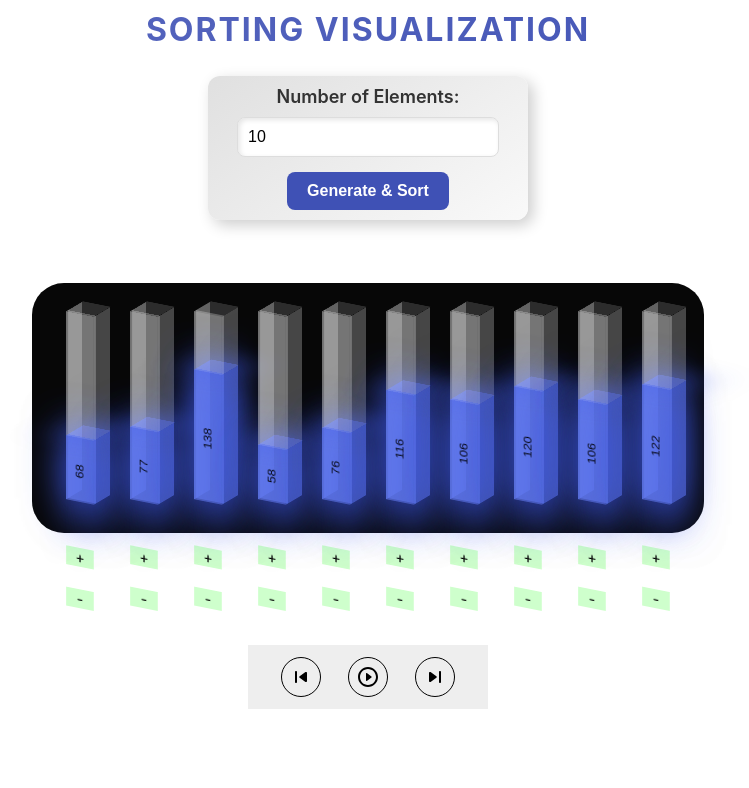
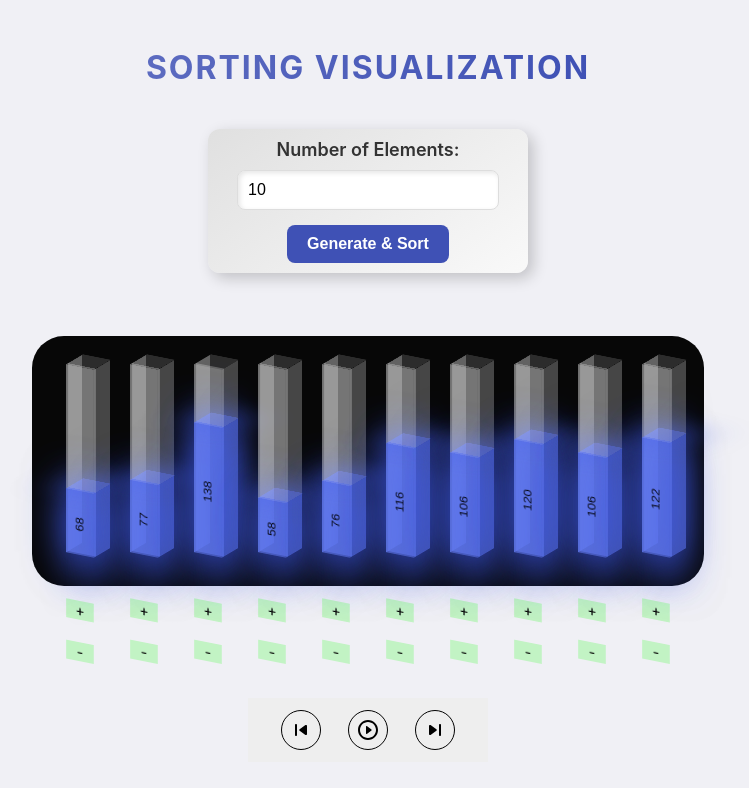
Before and after one commit to mishra-naveen-dev/Sorting_Visualization, a React (Create React App) app: page / in a window 1280 px wide. Shown: the top 788 px of the page, without its empty margins (272-1021 px from the left). Built offline with nearby package versions, Linux system fonts and the light colour scheme.

Commit message:
bubble sort working propely

```diff
--- a/src/App.css
+++ b/src/App.css
@@ -1,6 +1,65 @@
 .App {
   text-align: center;
+  position: relative;
+  min-height: 100vh;
+  background: #f0f0f5;
+  display: flex;
+  flex-direction: column;
+  align-items: center;
+  justify-content: center;
 }
+
+/* Main wave background container */
+.background-wave {
+  position: absolute;
+  width: 100%;
+  height: 100%;
+  top: 0;
+  left: 0;
+  z-index: -1; /* Send it behind the content */
+  background: linear-gradient(
+      to bottom,
+      rgba(255, 255, 255, 0.2),
+      rgba(255, 255, 255, 0)
+    ),
+    linear-gradient(to bottom, rgba(255, 255, 255, 0.1), rgba(255, 255, 255, 0));
+  animation: moveWaves 5s ease-in-out infinite;
+  overflow: hidden;
+}
+
+@keyframes moveWaves {
+  0% {
+    background-position: 0 0;
+  }
+  50% {
+    background-position: 0 50px;
+  }
+  100% {
+    background-position: 0 0;
+  }
+}
+
+.background-wave::before {
+  content: "";
+  position: absolute;
+  width: 100%;
+  height: 400px;
+  background-image: url("../image/img1.jpg"); /* Make sure this path is correct */
+  bottom: 0;
+  left: 0;
+  opacity: 0.5; /* Adjust transparency */
+  animation: wave 10s infinite linear;
+}
+
+@keyframes wave {
+  0% {
+    transform: translateX(0);
+  }
+  100% {
+    transform: translateX(-100%);
+  }
+}
+
 .heading {
   font-size: 2em;
   color: #3f51b5;
@@ -29,7 +88,6 @@
   justify-content: center;
   align-items: center;
   height: 250px;
-  /* overflow: hidden; */
 }
 
 .card {
@@ -38,7 +96,6 @@
   background-color: #070707;
 }
 
-/* Button styles */
 .controller {
   background: #555;
   margin: 0 1em;
@@ -51,10 +108,9 @@
   display: flex;
   justify-content: center;
   align-items: center;
-  transition: background-color 0.3s, transform 0.3s; /* Smooth hover transition */
+  transition: background-color 0.3s, transform 0.3s;
 }
 
-/* Hover effect for buttons */
 .controller:hover {
   background-color: #555;
   color: white;
@@ -66,18 +122,15 @@
   width: 15em;
   background-color: #eee;
   display: flex;
-  justify-content: center; /* Center buttons horizontally */
-  align-items: center; /* Center buttons vertically */
+  justify-content: center;
+  align-items: center;
 }
 
 .control-panel {
   display: flex;
   justify-content: center;
   align-items: center;
-  margin-top: 5em; /* Add some space between the panel and content */
-}
-
-.panel {
+  margin-top: 5em;
 }
 
 .input-panel {
--- a/src/App.js
+++ b/src/App.js
@@ -19,7 +19,7 @@ class App extends Component {
     colorSteps: [], // stores the color changes during sorting
     currentStep: 0, // keeps track of the current step of the sorting process
     count: 10, // default number of elements
-    delay: 10, // delay between each step in milliseconds
+    delay: 500, // delay between each step in milliseconds
     algorithm: "Bubble Sort", // selected sorting algorithm
     timeouts: [], // stores timeouts for each step of the animation
     userCount: 10, // to store user input for the number of elements
@@ -36,9 +36,12 @@ class App extends Component {
 
   // Handle change of user input for the number of elements
   handleInputChange = (event) => {
-    this.setState({
-      userCount: parseInt(event.target.value) || 0, // handle non-numeric input gracefully
-    });
+    const value = parseInt(event.target.value);
+    if (!isNaN(value) && value > 0) {
+      this.setState({
+        userCount: value,
+      });
+    }
   };
 
   // Handle button click to start sorting based on user input
@@ -54,12 +57,14 @@ class App extends Component {
     let steps = this.state.arraSteps.slice();
     let colorSteps = this.state.colorSteps.slice();
 
-    // Use the selected algorithm to generate sorting steps
+    console.log("Current array before sorting:", array); // Debug log
     this.ALGORITHM[this.state.algorithm](array, 0, steps, colorSteps);
 
     this.setState({
       arraSteps: steps,
       colorSteps: colorSteps,
+    }, () => {
+      console.log("Generated sorting steps:", steps); // Debug log
     });
   };
 
@@ -108,7 +113,7 @@ class App extends Component {
 
   // Updates the array based on user input and regenerates steps
   changeArray = (index, value) => {
-    let arr = this.state.array;
+    let arr = this.state.array.slice();
     arr[index] = value;
     this.setState(
       {
@@ -127,9 +132,9 @@ class App extends Component {
     let currentStep = this.state.currentStep;
     if (currentStep === 0) return;
     currentStep -= 1;
-    this.setStep({
+    this.setState({
       currentStep: currentStep,
-      array: this.state.arraySteps[currentStep],
+      array: this.state.arraSteps[currentStep], // Change to arraSteps
       colorKey: this.state.colorSteps[currentStep]
     });
   };
@@ -137,11 +142,11 @@ class App extends Component {
   // Go to the next step of the sorting process
   nextStep = () => {
     let currentStep = this.state.currentStep;
-    if (currentStep >= this.state.arraySteps.length - 1) return;
+    if (currentStep >= this.state.arraSteps.length - 1) return; // Change to arraSteps
     currentStep += 1;
     this.setState({
       currentStep: currentStep,
-      array: this.state.arraySteps[currentStep],
+      array: this.state.arraSteps[currentStep], // Change to arraSteps
       colorKey: this.state.colorSteps[currentStep]
     });
   };
@@ -207,9 +212,9 @@ class App extends Component {
 
     return (
       <div className="App">
+        <div className="background-wave"></div> {/* Add the background wave */}
         <h1 className="heading">Sorting Visualization</h1>
         <div className="input-panel">
-
           <label>Number of Elements: </label>
           <input
             type="number"
```
Also changed, not shown: image/img1.jpg (added).
